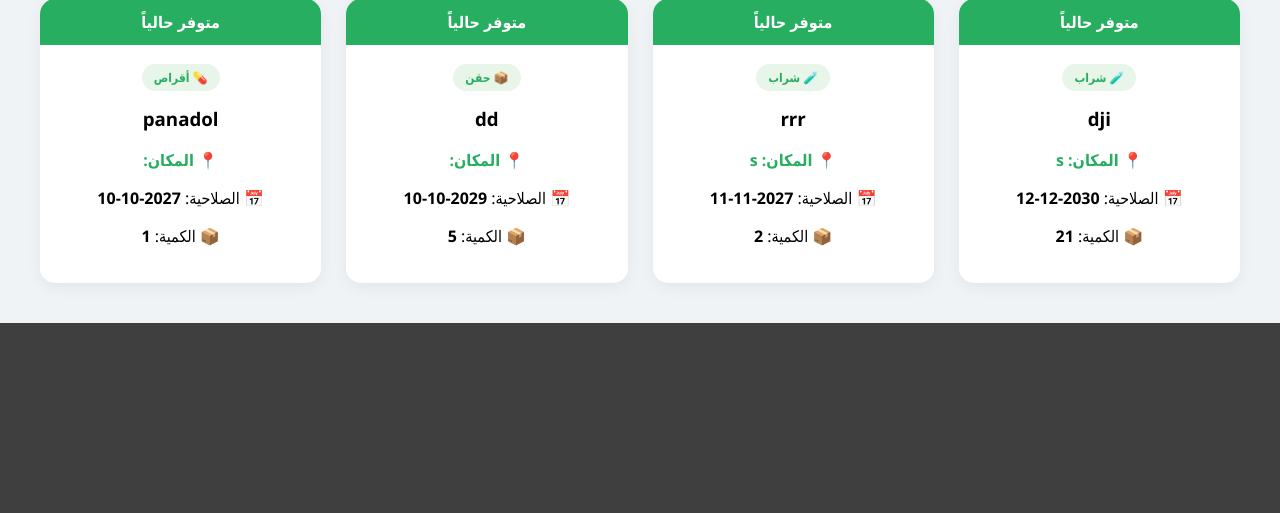
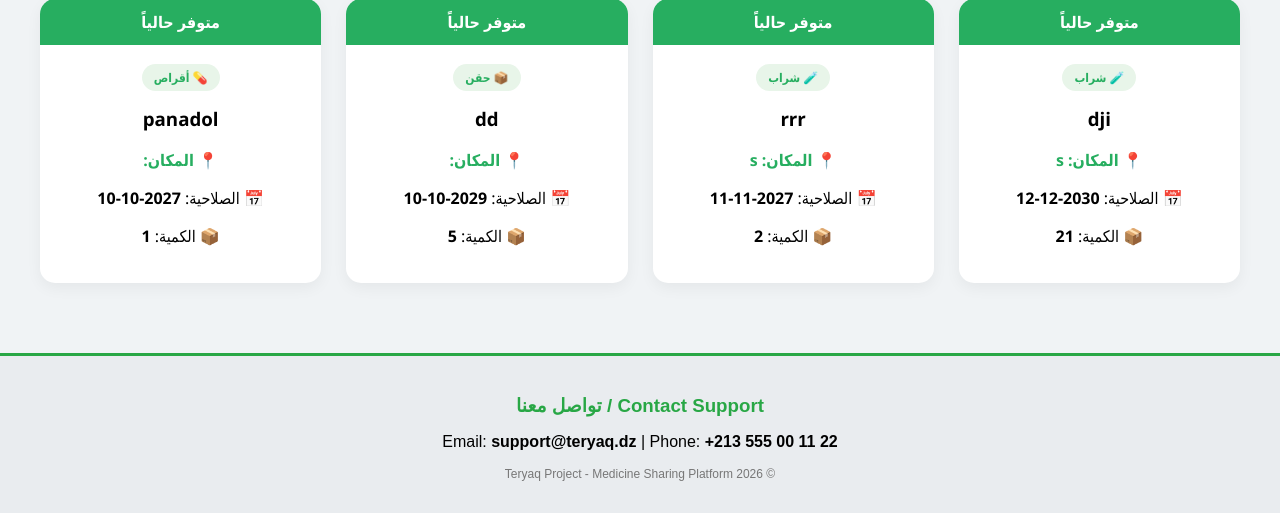
Before and after one commit to djihane339/med_share, a PHP site: page / in a window 1280 px wide. Shown: the part 603-1116 px from the top of the page. Before the commit the page ends 926 px from the top, so only its background shows below. Run offline with PHP 8.4, Linux system fonts and the light colour scheme; data comes from the database, SQL or seed files in the repository.

Commit message:
Add files via upload

```diff
--- a/index.php
+++ b/index.php
@@ -45,5 +45,11 @@
         </div>
     </div>
     <script src="script.js"></script>
+    <footer style="margin-top: 50px; padding: 20px; background: #e9ecef; text-align: center; border-top: 3px solid #28a745; font-family: Arial, sans-serif;">
+    <h3 style="color: #28a745; margin-bottom: 10px;">Contact Support / تواصل معنا</h3>
+    <p>Email: <strong>support@teryaq.dz</strong> | Phone: <strong>+213 555 00 11 22</strong></p>
+    <p style="font-size: 12px; color: #777;">&copy; 2026 Teryaq Project - Medicine Sharing Platform</p>
+</footer>
+</body> </html>
 </body>
 </html>
```
